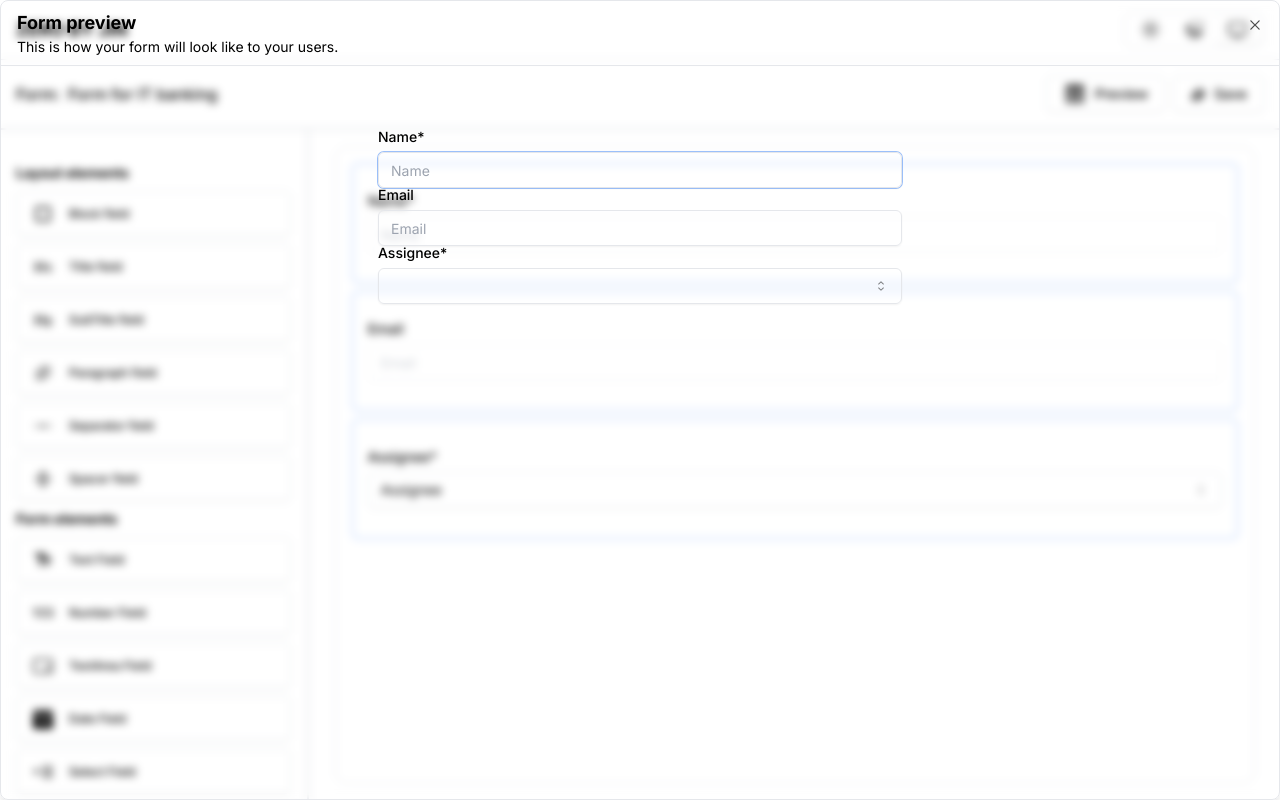
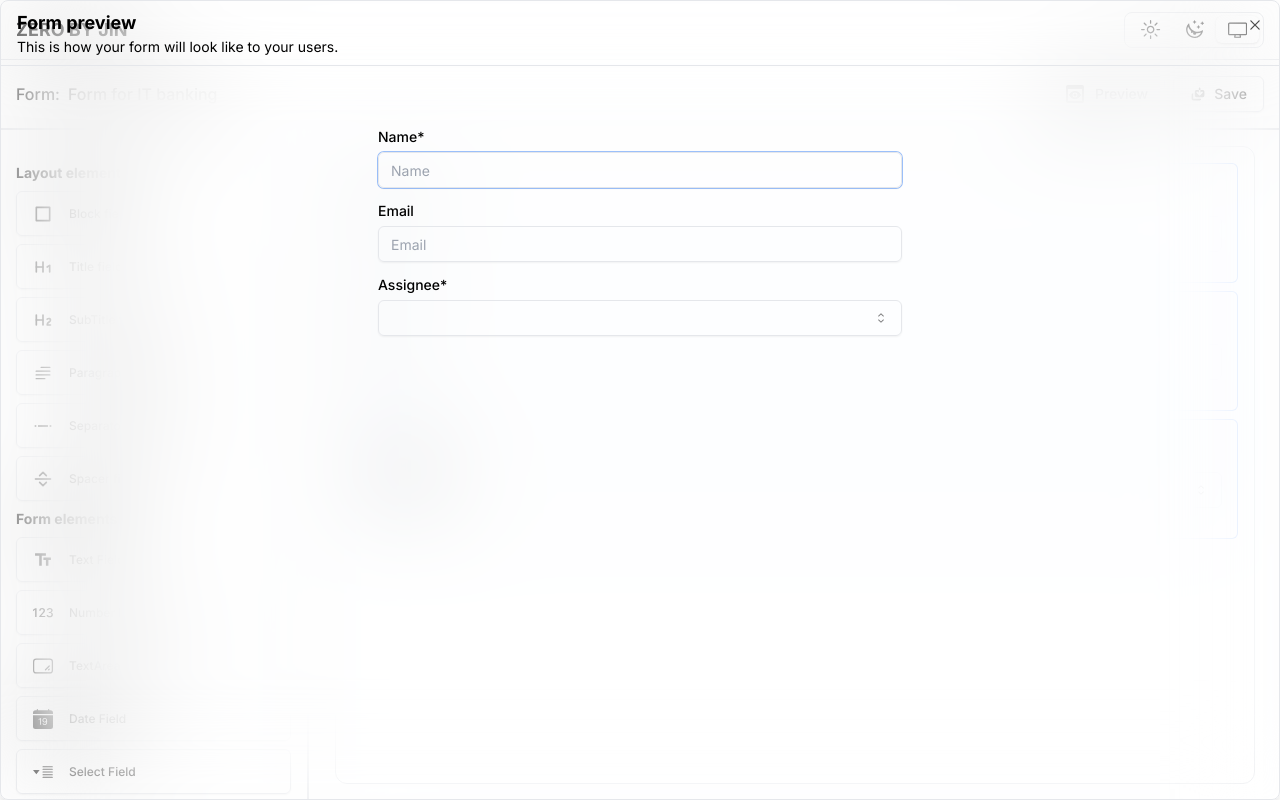
Before and after one commit to siveing/zero-form-builder, a Next.js app: page /builder/1 in a window 1280 px wide. Both pictures are taken after a click on the button "Preview". Built offline with nearby package versions, Linux system fonts and the light colour scheme.

Commit message:
fix(issue-1 preview): fixed the preview form and add margin

```diff
--- a/src/components/base/PreviewDialogBtn.tsx
+++ b/src/components/base/PreviewDialogBtn.tsx
@@ -13,7 +13,7 @@
     const dataRowCol = ConvertArrayElementToRow(elements);
 
     return (
-        <Dialog>
+        <Dialog >
             <DialogTrigger asChild>
                 <Button variant={'outline'} className="gap-2">
                     <MdPreview className="h-6 w-6" />
@@ -35,7 +35,7 @@
                                     key={index}
                                     className={`flex flex-${
                                         element.length > 1 ? 'grow' : 'col'
-                                    } gap-2`}
+                                    } gap-3 mb-4`}
                                 >
                                     {element?.map((item: FormElementInstance) => {
                                         const FormComponent = FormElements[item.type].formComponent;
--- a/src/components/ui/dialog.tsx
+++ b/src/components/ui/dialog.tsx
@@ -22,7 +22,7 @@
     <DialogPrimitive.Overlay
         ref={ref}
         className={cn(
-            'fixed inset-0 z-50 bg-background/80 backdrop-blur-sm data-[state=open]:animate-in data-[state=closed]:animate-out data-[state=closed]:fade-out-0 data-[state=open]:fade-in-0',
+            'fixed inset-0 z-50 bg-background/80 backdrop-blur-[50px] data-[state=open]:animate-in data-[state=closed]:animate-out data-[state=closed]:fade-out-0 data-[state=open]:fade-in-0',
             className
         )}
         {...props}
```
